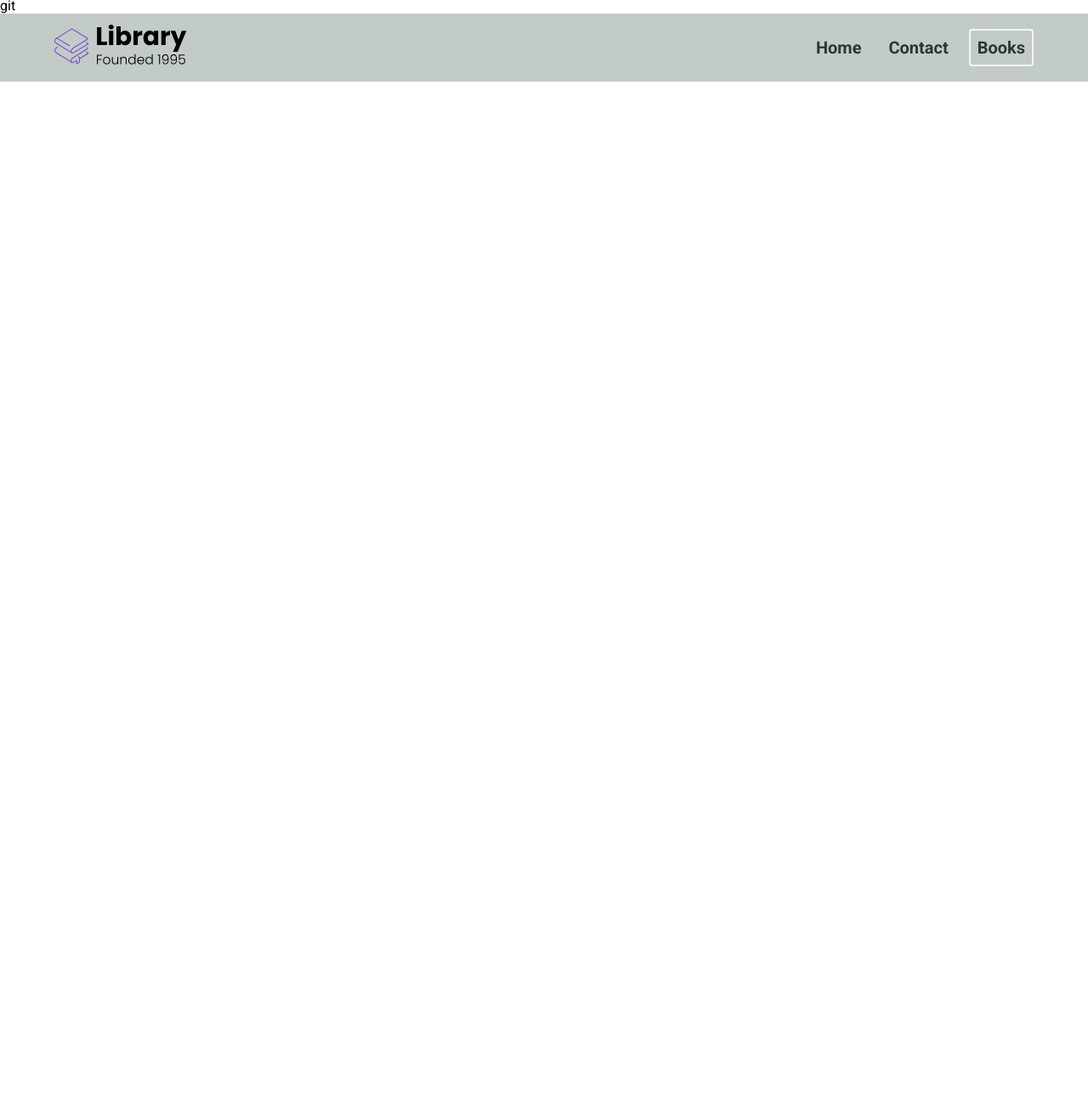
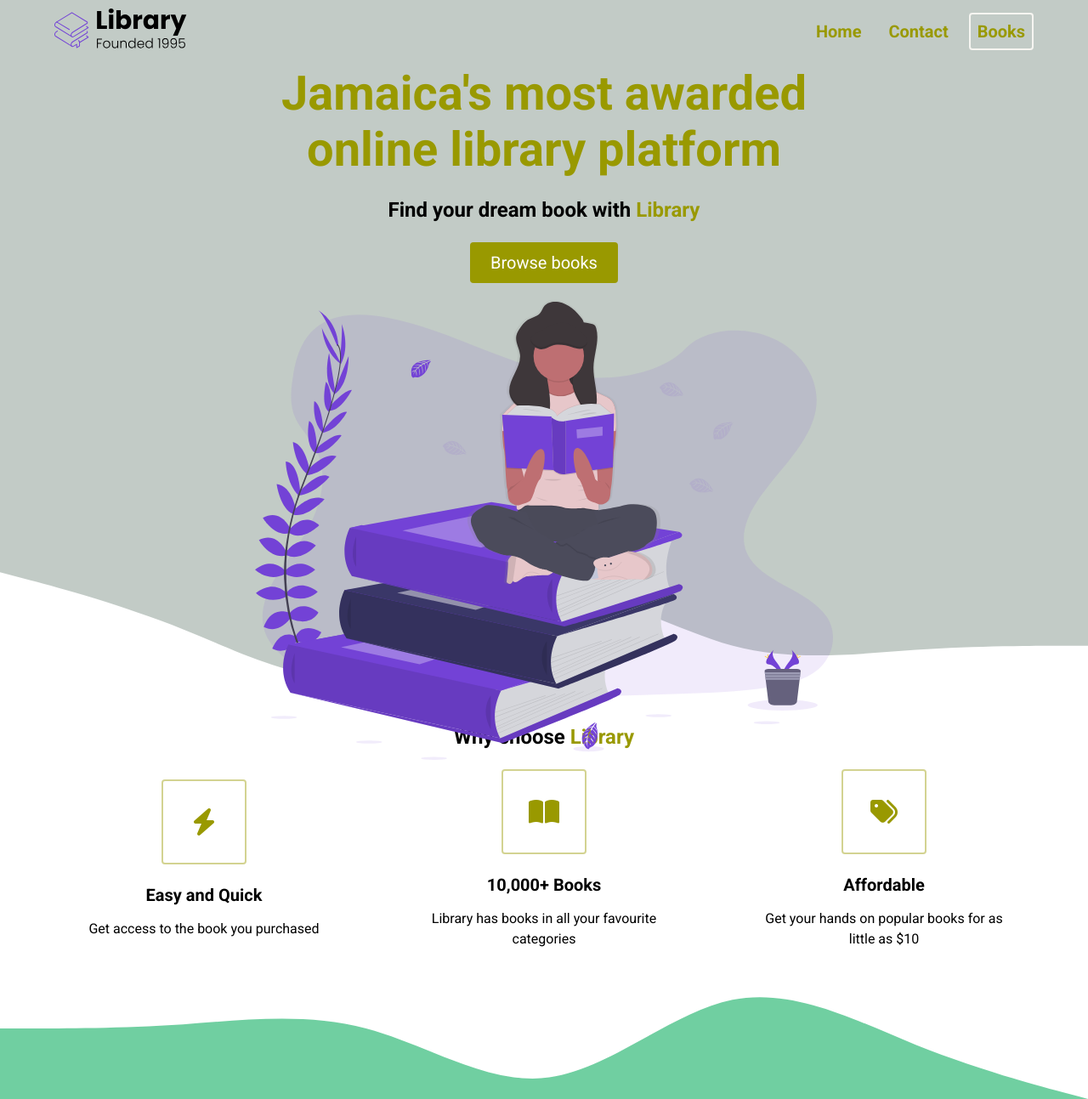
Before and after one commit to Tim-2001/E-commerce, a plain HTML site: page index.html in a window 1280 px wide. Shown: the part 3-1296 px from the top of the page at 85% size. Before the commit the page ends 800 px from the top, so only its background shows below. Drawn offline with Linux system fonts and the light colour scheme.

Commit message:
updated landing page

```diff
--- a/index.html
+++ b/index.html
@@ -5,10 +5,11 @@
  <meta http-equiv="X-UA-Compatible" content="IE=edge">
  <meta name="viewport" content="width=device-width, initial-scale=1.0">
  <link rel="stylesheet" href="./style.css">
+ <script src="https://kit.fontawesome.com/c8e4d183c2.js" crossorigin="anonymous"></script>
  <title>Online Library</title>
 
 </head>
-<body>git <source>
+<body><source>
 
  <section id="landing">
   <nav>
@@ -22,9 +23,70 @@
    </div>
   </nav>
   <header>
-
+    <div class="header__container">
+     <div class="header__description">
+      <h1>Jamaica's most awarded online library platform</h1>
+      <h2>Find your dream book with <span class="purple">Library</span></h2>
+      <button class="btn">Browse books</button>
+     </div>
+     <figure class="header__img--wrapper">
+      <img src="assets/Undraw_Books.svg" alt="">
+     </figure>
+    </div>
   </header>
  </section>
 
+ <main>
+  <section id="highlights">
+    <div class="container">
+      <div class="row">
+       <h2 class="section__title">Why choose <span class="purple">Library</span></h2>
+       <div class="highlight__wrapper">
+        <div class="highlight">
+          <div class="highlight__img">
+            <i class="fas fa-bolt"></i>
+          </div>
+            <h3 class="highlight__subtitle">Easy and Quick
+            </h3>
+            <p class="highlight__para">Get access to the book you purchased</p>
+        </div>
+        <div class="highlight">
+          <div class="highlight__img">
+            <i class="fas fa-book-open"></i>
+          </div>
+            <h3 class="highlight__subtitle">10,000+ Books
+            </h3>
+            <p class="highlight__para">Library has books in all your favourite categories</p>
+        </div>
+        <div class="highlight">
+          <div class="highlight__img">
+            <i class="fas fa-tags"></i>
+          </div>
+            <h3 class="highlight__subtitle">Affordable
+            </h3>
+            <p class="highlight__para">Get your hands on popular books for as little as $10</p>
+        </div>
+       </div>
+      </div>
+    </div>
+  </section>
+
+  <section id="features">
+    <div class="container">
+      <div class="row">
+
+      </div>
+    </div>
+  </section>
+
+   <section id="recent">
+    <div class="container">
+      <div class="row">
+
+      </div>
+    </div>
+  </section>
+ </main>
+
 </body>
 </html>
--- a/style.css
+++ b/style.css
@@ -7,9 +7,21 @@ margin:0;
 padding:0;
 }
 
+body{
+ max-width: 100vw;
+ overflow-x: hidden;
+}
 nav {
 height: 80px;
 display: flex;
+}
+
+img{
+ width: 100%;
+}
+
+p{
+ line-height: 1.5;
 }
 
 .nav__container{
@@ -22,6 +34,9 @@ display: flex;
  margin: 0 auto;
 }
 
+.purple{
+ color: #999900;
+}
 .logo{
  width: 160px;
 }
@@ -38,7 +53,7 @@ li{
  margin-left: 16px;
  text-decoration: none;
  font-size: 20px;
- color: #2c3639;
+ color: #999900;
  font-weight: bold;
  padding: 8px;
 }
@@ -58,3 +73,146 @@ li{
 #landing{
  background-color: #c2cbc6;
 }
+
+header{
+ height: calc(100vh - 80px);
+}
+
+.header__container{
+ width: 100%;
+ max-width: 720px;
+ margin: 0 auto;
+ height: 100%;
+ display: flex;
+ flex-direction: column;
+ justify-content:space-between;
+}
+
+.header__description{
+display: flex;
+flex-direction: column;
+align-items: center;
+}
+
+h1{
+ font-size: 56px;
+ color: #999900;
+ margin-bottom: 24px;
+ text-align:center;
+}
+
+h2{
+ font-size: 24pxpx;
+ margin-bottom: 24px;
+ text-align:center;
+}
+
+button{
+ cursor: pointer;
+}
+
+button:active {
+transform: translateY(1px);
+}
+
+.btn{
+ background-color: #999900;
+ color: white;
+ padding: 12px 24px;
+ font-size: 20px;
+ border-radius: 4px;
+ border: none;
+
+}
+
+.header__img--wrapper{
+padding: 20px;
+z-index: 2;
+}
+
+.container{
+ padding: 56px 0;
+}
+
+.row{
+ width:100%;
+ max-width: 1200px;
+ margin: 0 auto;
+}
+/* Highlights */
+
+#highlights{
+ position: relative;
+}
+
+#highlights:before{
+ background: url('assets/wave.svg');
+ content: "";
+ position: absolute;
+ width: 101vw;
+ height: 12vw;;
+ top: 1px;
+ left: 0;
+ z-index: 1;
+ background-size: cover;
+ background-repeat: no-repeat;
+ transform: translateY(-100%);
+
+}
+
+#highlights:after{
+ background: url('assets/wave.svg');
+ content: "";
+ position: absolute;
+ width: 101vw;
+ height: 12vw;;
+ bottom: 1px;
+ left: 0;
+ z-index:1;
+ background-size: cover;
+ background-repeat: no-repeat;
+ transform: translateY(100%) rotate(180deg);
+}
+
+.highlight__wrapper{
+ display: flex;
+}
+
+.highlight{
+ padding: 0 24px;
+ width: calc(100% / 3);
+ display: flex;
+ align-items: center;
+ justify-content: center;
+ flex-direction: column;
+}
+
+.highlight__para{
+ text-align: center;
+ max-width: 280px;
+}
+
+.highlight__img{
+ border: 2px solid #9999006e;
+ color:#999900;
+ width: 100px;
+ height: 100px;
+ display: flex;
+ align-items: center;
+ justify-content: center;
+ border-radius: 4px;
+ font-size: 32px;
+ margin-bottom: 24px;
+}
+
+.highlight__subtitle{
+ font-size: 20px;
+ margin-bottom: 16px;
+}
+
+/* Features */
+
+#features{
+ background-color: rgb(112, 207, 161);
+ height: 1000px;
+}
```
